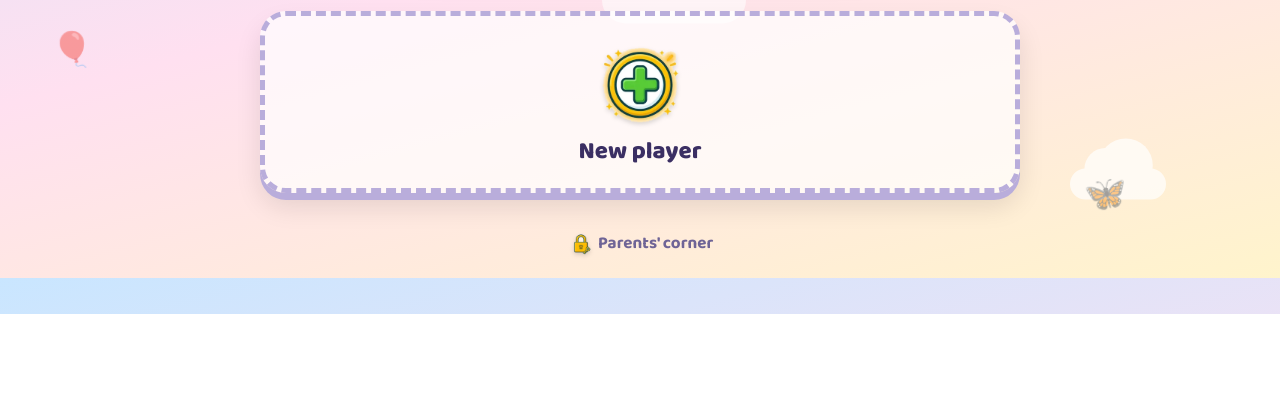
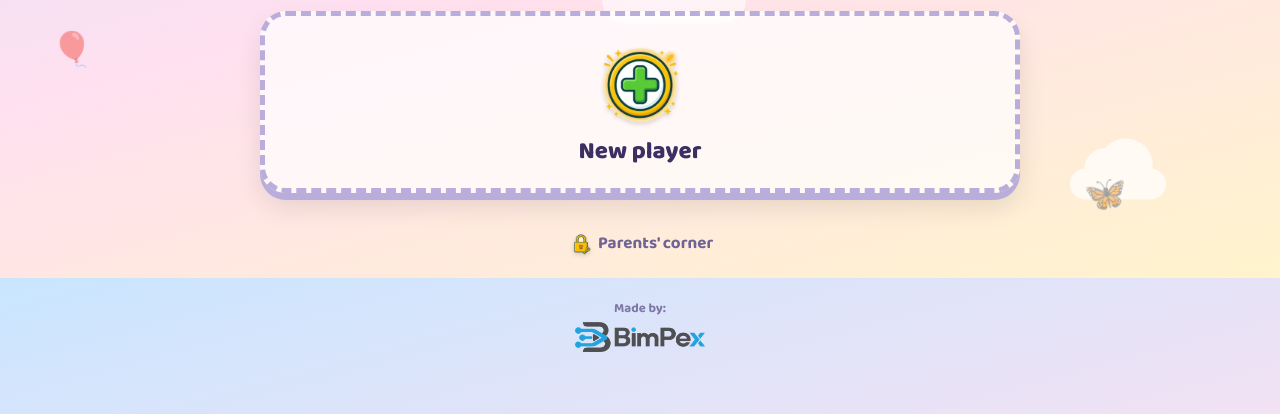
Before and after one commit to Sdesign-Joe/okos-kaland, a plain HTML site: page index.html in a window 1280 px wide. Shown: the part 522-936 px from the top of the page. Before the commit the page ends 836 px from the top, so only its background shows below. Drawn offline with Linux system fonts and the light colour scheme.

Commit message:
Készítette: BimPex logó a kezdőoldalon és a Súgóban (bimpex.ro link)
Co-Authored-By: Claude Opus 5.5 <noreply@anthropic.com>

```diff
--- a/css/style.css
+++ b/css/style.css
@@ -686,3 +686,9 @@ html { -webkit-text-size-adjust: 100%; text-size-adjust: 100%; }
 /* iOS Safari: az animációk (felugró matrica, konfetti) közben se lehessen oldalra húzni az oldalt */
 html, body { overflow-x: hidden; overscroll-behavior-x: none; }
 .result, .story-screen { overflow-x: clip; }
+
+/* Készítette: BimPex */
+.made-by { display: inline-flex; flex-direction: column; align-items: center; gap: 4px; margin: 26px auto 6px; padding: 8px 14px; border-radius: 14px; color: var(--ink-soft); font-size: 13px; font-weight: 700; text-decoration: none; opacity: .85; }
+.made-by img { width: 130px; height: auto; display: block; }
+@media (hover: hover) { .made-by:hover { opacity: 1; background: rgba(255,255,255,.6); } }
+.made-by-row { width: 100%; flex-basis: 100%; display: flex; justify-content: center; }
--- a/js/app.js
+++ b/js/app.js
@@ -225,6 +225,7 @@
         </div>
         ${canInstall() ? `<button class="big-btn green small install-btn" data-act="install">${t('install')}</button>` : ''}
         <button class="link-btn" data-go="parentGate">${ico(t('parentCorner'))}</button>
+        ${madeBy()}
       </div>`);
     },
 
@@ -536,9 +537,17 @@
     help() {
       return `<h3>${t('hTitle')}</h3>
         <ul class="help">${GJ.tl('hItems').map(x => `<li>${x}</li>`).join('')}</ul>
-        <h3>${t('hExtTitle')}</h3><p>${t('hExt')}</p>`;
+        <h3>${t('hExtTitle')}</h3><p>${t('hExt')}</p>
+        ${madeBy()}`;
     }
   };
+
+  /** „Készítette: BimPex” – a logó a bimpex.ro oldalra visz (új lapon) */
+  function madeBy() {
+    return `<div class="made-by-row"><a class="made-by" href="https://bimpex.ro/" target="_blank" rel="noopener">
+        <span>${t('madeBy')}</span><img src="img/bimpex-logo.webp" alt="BimPex" width="480" height="112">
+      </a></div>`;
+  }
 
   /* ==================================================================
      JÁTÉKKÖR
--- a/js/i18n.js
+++ b/js/i18n.js
@@ -42,7 +42,7 @@
       again: '🔁 Még egyszer', otherGame: '🎮 Másik játék', home: '🏠 Főoldal',
       albumLead: 'Minden befejezett körért matrica jár, hibátlan körért pedig ✨ritka✨ matrica!', rareLbl: 'ritka',
       gateText: 'Ez a rész a felnőtteknek szól. A belépéshez oldd meg:', gatePh: 'Eredmény', enter: 'Belépés', gateWrong: 'Ez nem jó. Próbáld újra!',
-      tPlayers: '👥 Játékosok', tCustom: '💝 Saját feladatok', tSettings: '⚙️ Beállítások', tHelp: '❔ Súgó',
+      tPlayers: '👥 Játékosok', tCustom: '💝 Saját feladatok', tSettings: '⚙️ Beállítások', tHelp: '❔ Súgó', madeBy: 'Készítette:',
       noPlayers: 'Még nincs játékos.', addPlayer: '➕ Új játékos', edit: '✏️ Szerkesztés', del: '🗑️ Törlés',
       summary: '⭐ {s} csillag · ✅ {d} megoldott feladat · 🏅 {k} matrica · 📖 {m} mese',
       thGame: 'Játék', thRounds: 'Körök', thBest: 'Legjobb', notPlayed: 'Még nem játszott.',
@@ -128,7 +128,7 @@
       again: '🔁 Încă o dată', otherGame: '🎮 Alt joc', home: '🏠 Acasă',
       albumLead: 'Pentru fiecare rundă terminată primești un abțibild, iar pentru o rundă perfectă unul ✨rar✨!', rareLbl: 'rar',
       gateText: 'Această parte este pentru adulți. Ca să intri, rezolvă:', gatePh: 'Rezultat', enter: 'Intră', gateWrong: 'Nu e corect. Mai încearcă!',
-      tPlayers: '👥 Jucători', tCustom: '💝 Sarcini proprii', tSettings: '⚙️ Setări', tHelp: '❔ Ajutor',
+      tPlayers: '👥 Jucători', tCustom: '💝 Sarcini proprii', tSettings: '⚙️ Setări', tHelp: '❔ Ajutor', madeBy: 'Realizat de:',
       noPlayers: 'Încă nu există jucători.', addPlayer: '➕ Jucător nou', edit: '✏️ Editează', del: '🗑️ Șterge',
       summary: '⭐ {s} stele · ✅ {d} sarcini rezolvate · 🏅 {k} abțibilduri · 📖 {m} povești',
       thGame: 'Joc', thRounds: 'Runde', thBest: 'Record', notPlayed: 'Nu a jucat încă.',
@@ -214,7 +214,7 @@
       again: '🔁 Play again', otherGame: '🎮 Another game', home: '🏠 Home',
       albumLead: 'Every finished round earns a sticker, and a perfect round earns a ✨rare✨ one!', rareLbl: 'rare',
       gateText: 'This part is for grown-ups. To enter, solve:', gatePh: 'Answer', enter: 'Enter', gateWrong: 'Not quite. Try again!',
-      tPlayers: '👥 Players', tCustom: '💝 My questions', tSettings: '⚙️ Settings', tHelp: '❔ Help',
+      tPlayers: '👥 Players', tCustom: '💝 My questions', tSettings: '⚙️ Settings', tHelp: '❔ Help', madeBy: 'Made by:',
       noPlayers: 'No players yet.', addPlayer: '➕ New player', edit: '✏️ Edit', del: '🗑️ Delete',
       summary: '⭐ {s} stars · ✅ {d} tasks solved · 🏅 {k} stickers · 📖 {m} stories',
       thGame: 'Game', thRounds: 'Rounds', thBest: 'Best', notPlayed: "Hasn't played yet.",
--- a/sw.js
+++ b/sw.js
@@ -1,5 +1,5 @@
 /* Okos Kaland – service worker (automatikusan generálva: node tools/build-sw.js) */
-const CACHE = 'okos-kaland-202611211457';
+const CACHE = 'okos-kaland-202611211726';
 const FILES = ["./index.html",
   "./manifest.webmanifest",
   "./favicon.ico",
@@ -33,6 +33,7 @@ const FILES = ["./index.html",
   "./img/avatars/penguin.webp",
   "./img/avatars/tiger.webp",
   "./img/avatars/unicorn.webp",
+  "./img/bimpex-logo.webp",
   "./img/icon-180.png",
   "./img/icon-192.png",
   "./img/icon-32.png",
```
Also changed, not shown: img/bimpex-logo.webp (added).
